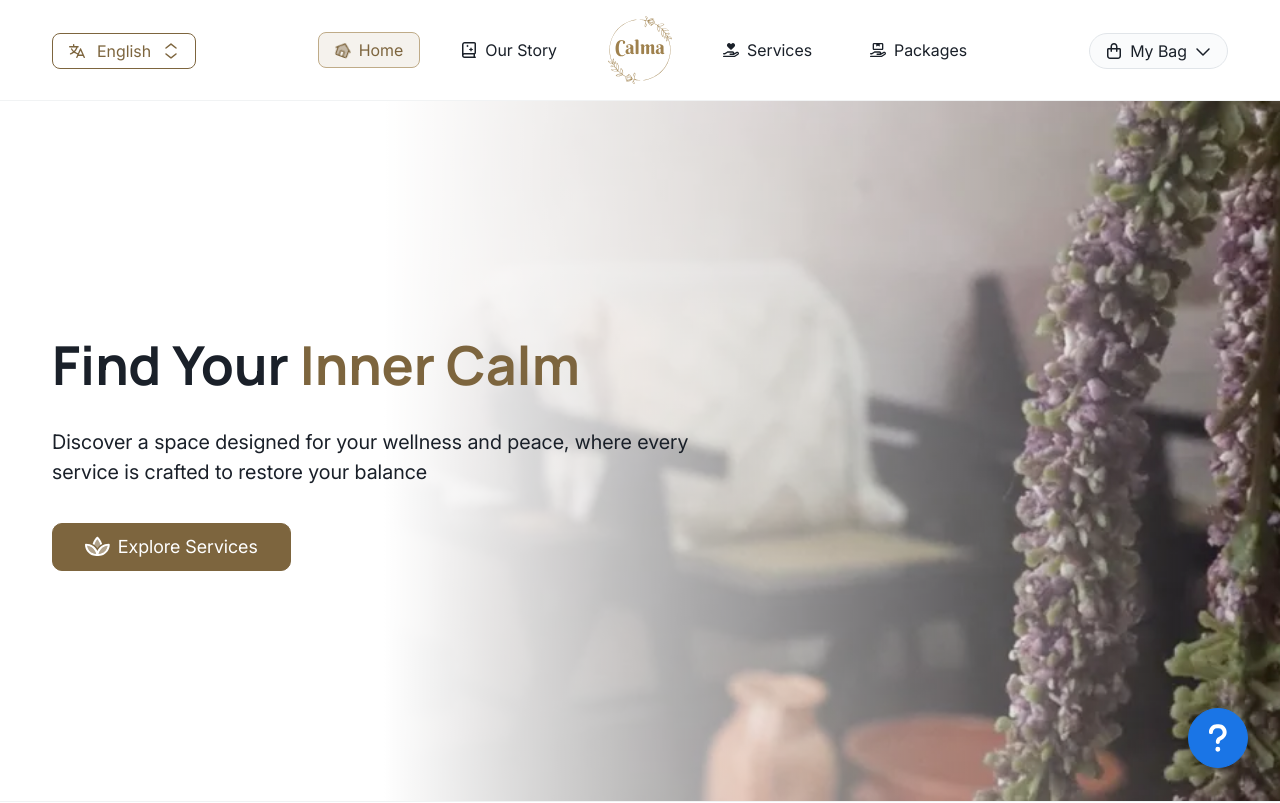
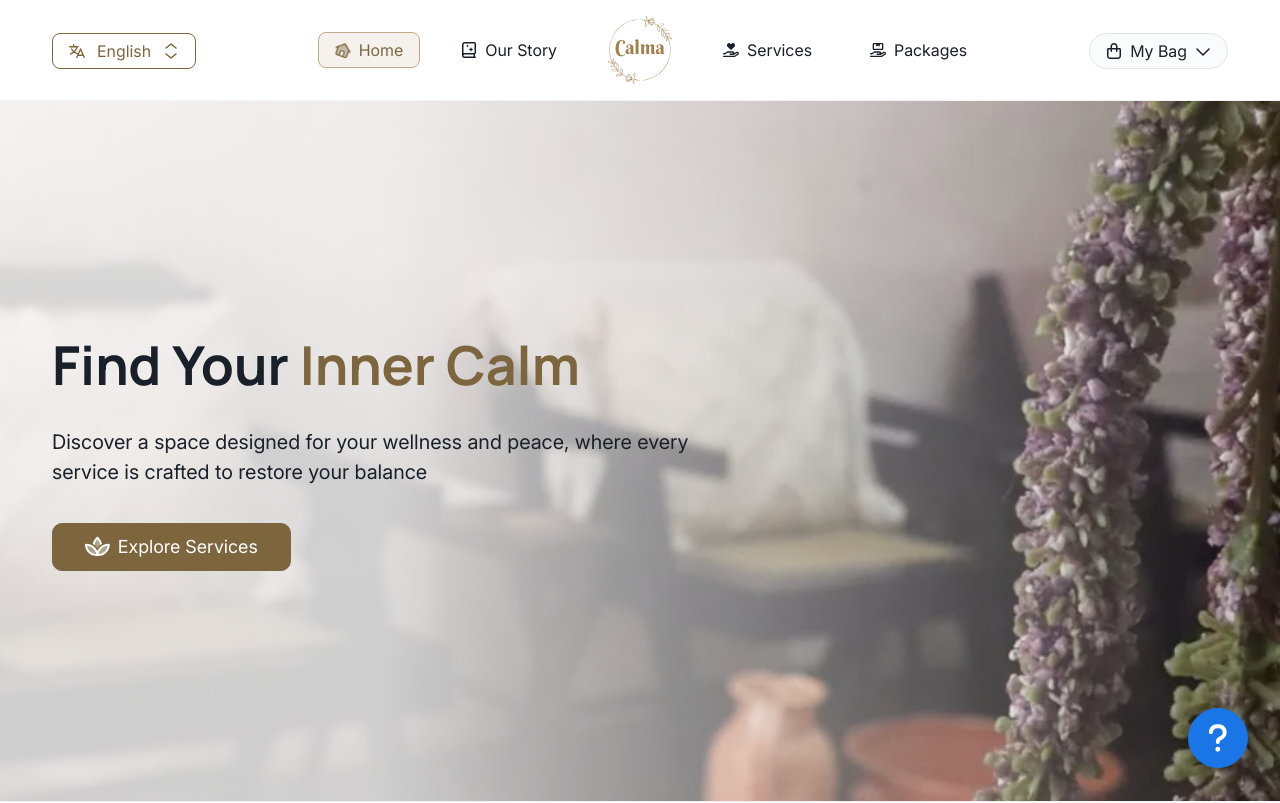
Before and after one commit to darrelmasis/Calma, a React (Vite) app: page / in a window 1280 px wide. Shown: the top 803 px of the page. Built offline with nearby package versions, Linux system fonts and the light colour scheme.

Commit message:
feat: actualizar los gradientes de fondo en el componente Hero

```diff
--- a/src/styles/components/_hero.scss
+++ b/src/styles/components/_hero.scss
@@ -41,7 +41,11 @@
   }
   &-overlay {
     &-end-transparent {
-      background: linear-gradient(90deg, rgba(255, 255, 255, 1) 30%, rgba(255, 255, 255, 0) 100%);
+      background: linear-gradient(0deg, rgba(255, 255, 255, 0.8) 30%, rgba(255, 255, 255, 0) 100%);
+
+      @include mq.screen('min', 'lg') {
+        background: linear-gradient(90deg, rgba(255, 255, 255, 0.8) 30%, rgba(255, 255, 255, 0) 100%);
+      }
     }
     &-bottom-transparent {
       background: linear-gradient(0deg, rgba(255, 255, 255, 0.8) 0%, rgba(255, 255, 255, 1) 100%);
```
